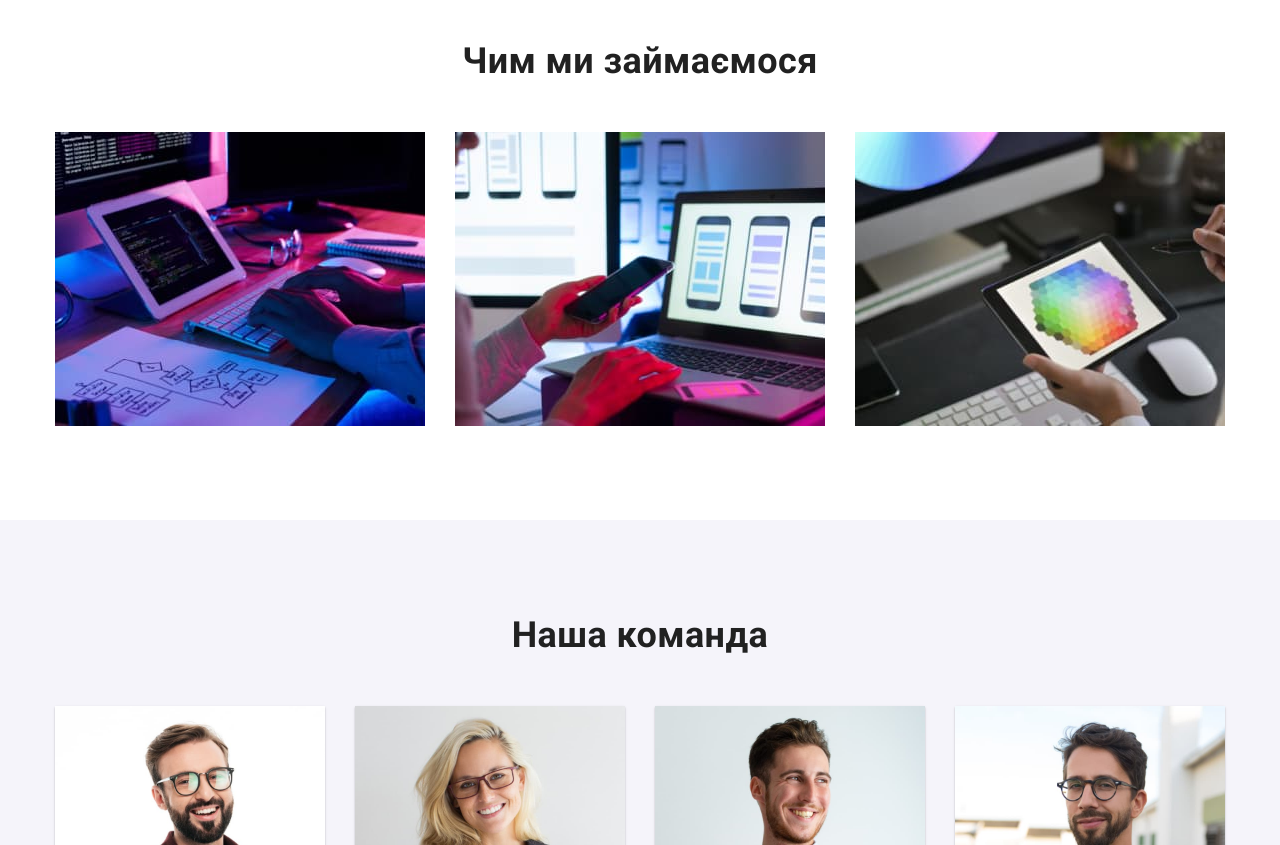
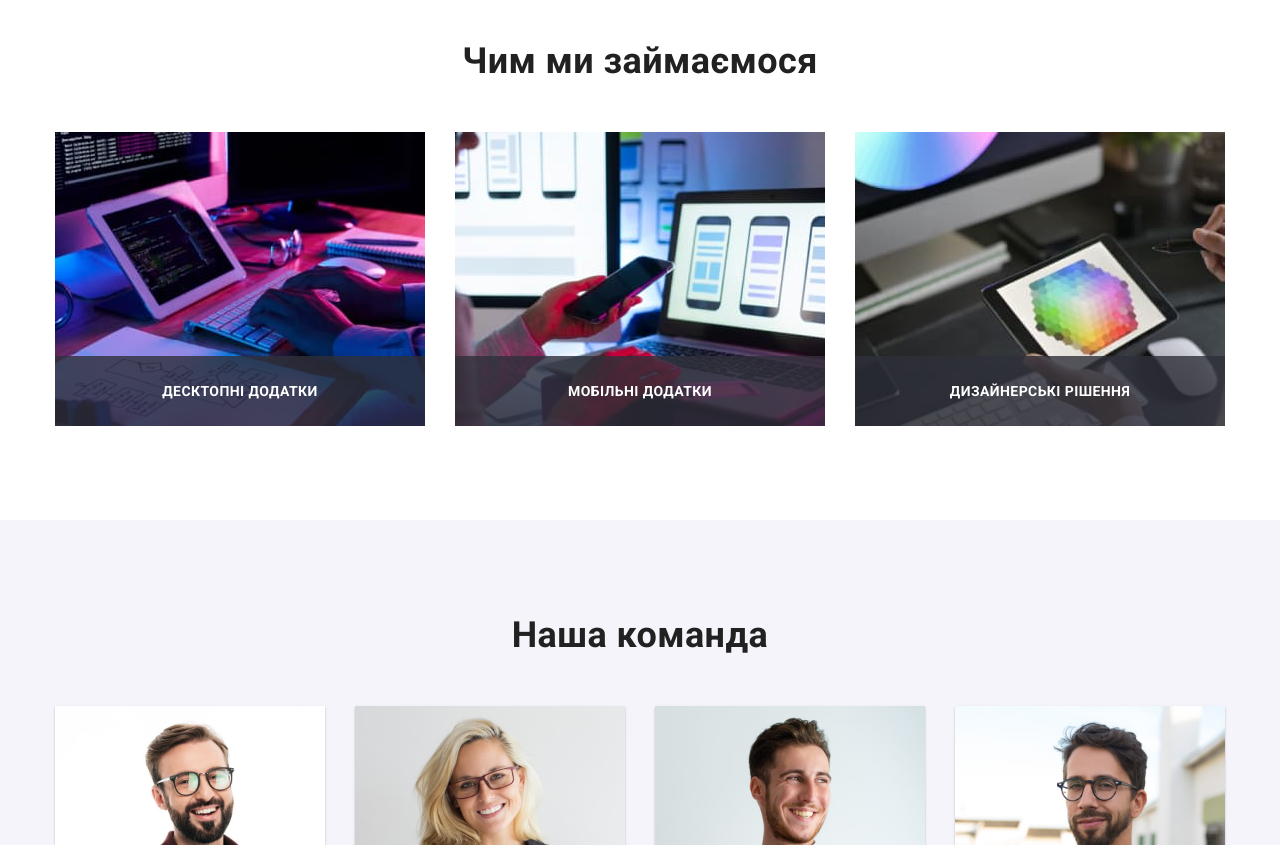
Before and after one commit to serhiychamata/https-github.com-serhiychamata--goit-markup-hw-08, a plain HTML site: page index.html in a window 1280 px wide. Shown: the part 1080-1925 px from the top of the page. Drawn offline with nearby package versions, Linux system fonts and the light colour scheme.

Commit message:
add pravky

```diff
--- a/css/styles.css
+++ b/css/styles.css
@@ -284,7 +284,7 @@ button {
   margin-right: auto;
   background-color: var(--footer-bcg-color);
   background-image: linear-gradient(to right, rgba(47, 48, 58, 0.4), rgba(47, 48, 58, 0.4)),
-    url('../images/hero-bcg.jpg');
+    url('../images/backgroundimage.jpg');
   background-size: cover;
   background-repeat: no-repeat;
 
@@ -395,6 +395,7 @@ button {
   color: var(--header-color);
 }
 .activities-list {
+
   display: flex;
   gap: 30px;
 }
--- a/index.html
+++ b/index.html
@@ -133,22 +133,26 @@
         <div class="container">
           <h2 class="activities-heading">Чим ми займаємося</h2>
           <ul class="activities-list list">
-            <li class="activities--item">
+            <li class="activities-item">
               <img src="./images/box1.jpg" alt="робота за планшетом"
               width="370"
               height="294">
-
+              <p class="activities-text">Десктопні Додатки</p>
             </li>
             <li class="activities-item">
               <img src="./images/img5.jpg" alt="робота за ноутбуком"
              width="370"
              height="294">
+              <p class="activities-text">Мобільні додатки</p>
             </li>
+
             <li class="activities-item">
               <img src="./images/img3.jpg" alt="графічн робота на планшеті"
             width="370"
             height="294">
+            <p class="activities-text">Дизайнерські рішення</p>
             </li>
+
           </ul>
         </div>
       </section>
```
